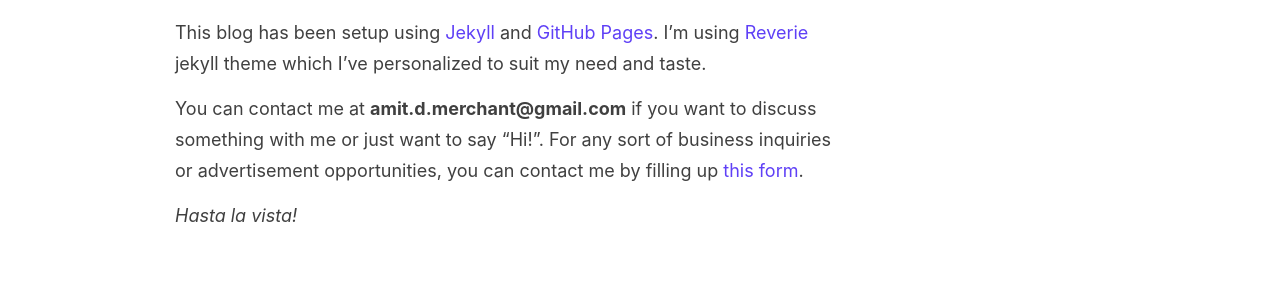
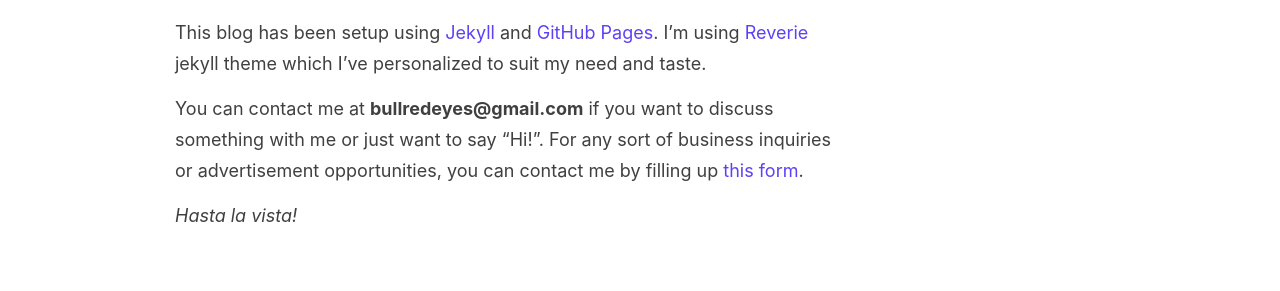
Before and after one commit to varunkumardev/amitmerchant1990.github.io, a Jekyll site: the page built from _pages/about.md, in a window 1280 px wide. Shown: the part 1206-1497 px from the top of the page. Built offline with Jekyll 4.4.1, drawn with Linux system fonts in a browser that asks for light colours.

Commit message:
improve about.md

```diff
--- a/_pages/about.md
+++ b/_pages/about.md
@@ -16,6 +16,6 @@
 
 This blog has been setup using [Jekyll](http://jekyllrb.com) and [GitHub Pages](https://pages.github.com). I'm using [Reverie](https://github.com/amitmerchant1990/reverie) jekyll theme which I've personalized to suit my need and taste.
 
-You can contact me at **amit.d.merchant@gmail.com** if you want to discuss something with me or just want to say "Hi!". For any sort of business inquiries or advertisement opportunities, you can contact me by filling up [this form](/contact).
+You can contact me at **bullredeyes@gmail.com** if you want to discuss something with me or just want to say "Hi!". For any sort of business inquiries or advertisement opportunities, you can contact me by filling up [this form](/contact).
 
 _Hasta la vista!_
```
